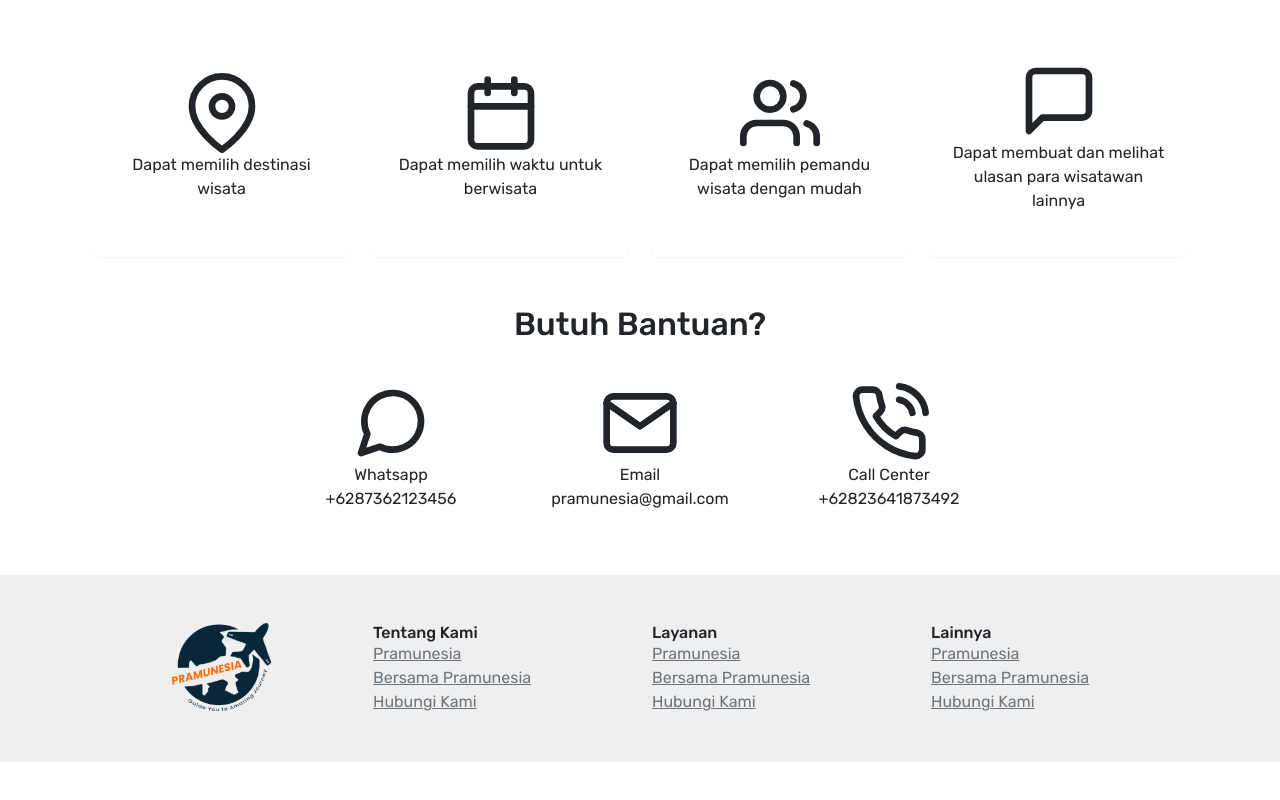
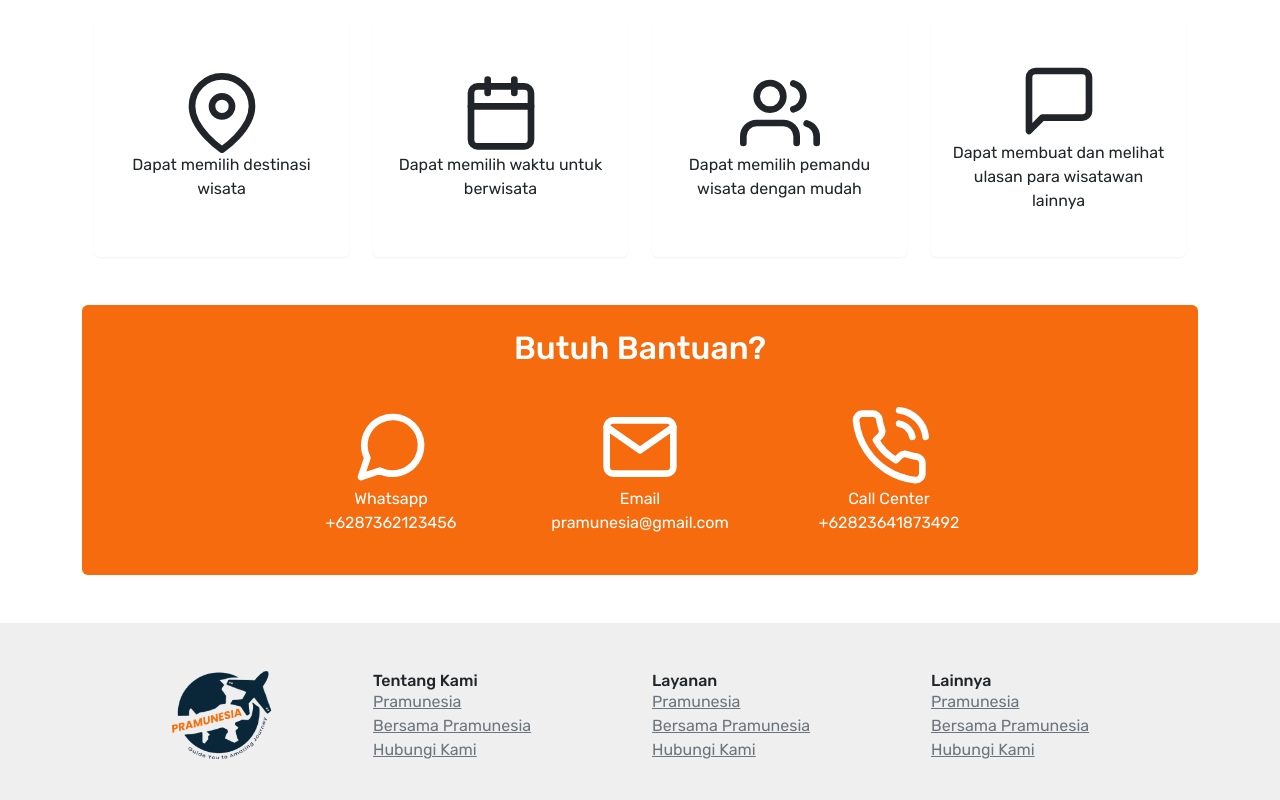
Before and after one commit to umarshd/pramunesia, a Next.js app: page /tentang-kami in a window 1280 px wide. Shown: the part 1065-1865 px from the top of the page. Before the commit the page ends 1827 px from the top, so only its background shows below. Built offline with nearby package versions, Linux system fonts and the light colour scheme.

Commit message:
update tentang-kami
untuk halaman ini masih bisa diedit seperlunya

```diff
--- a/pages/tentang-kami/index.jsx
+++ b/pages/tentang-kami/index.jsx
@@ -89,7 +89,7 @@ export default function TentangKami() {
             </div>
           </div>
         </div>
-        <div className="help d-flex flex-column justify-content-center align-items-center">
+        <div className="help d-flex flex-column justify-content-center align-items-center text-white py-4 rounded my-5">
           <h2 className="mb-4">Butuh Bantuan?</h2>
           <div className="row">
             <div className="col-md-4 col-sm-12">
--- a/styles/globals.css
+++ b/styles/globals.css
@@ -163,3 +163,7 @@ h1.h1.text-uppercase.me-auto {
 .h15 {
   height: 15rem;
 }
+
+.help {
+  background-color: var(--clr-pumpkin);
+}
```
